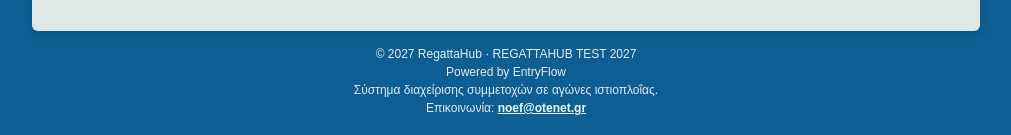
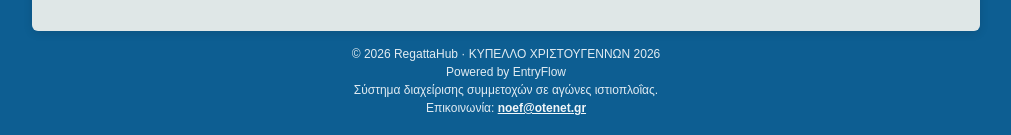
Before and after one commit to Regattahub/rh-test-2027-v2, a plain HTML site: page index.html in a window 1280 px wide. Shown: the part 910-1045 px from the top of the page, without its empty margins (134-1145 px from the left). Drawn offline with Linux system fonts and the light colour scheme.

Commit message:
Update footer year and text in index.html

```diff
--- a/index.html
+++ b/index.html
@@ -985,7 +985,7 @@ height: 100dvh !important;
     </div>
 
    <div id="entryFlowFooter" style="text-align:center; font-size:12px; line-height:1.5; color:rgba(255,255,255,0.88); margin:14px auto 18px auto; max-width:760px;">
-  <div>© 2027 RegattaHub · REGATTAHUB TEST 2027</div>
+  <div>© 2026 RegattaHub · ΚΥΠΕΛΛΟ ΧΡΙΣΤΟΥΓΕΝΝΩΝ 2026</div>
   <div>Powered by EntryFlow</div>
   <div>Σύστημα διαχείρισης συμμετοχών σε αγώνες ιστιοπλοΐας.</div>
   <div>
```
